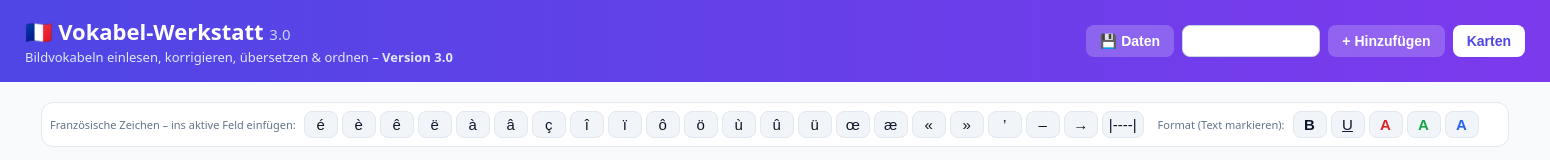
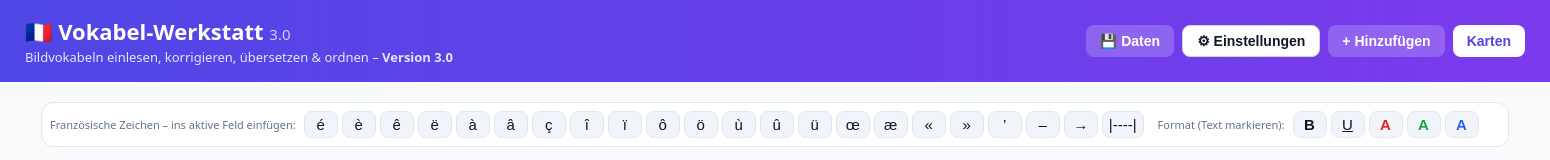
Before and after one commit to ulrikeorso-svg/vokabel-werkstatt, an Electron app: page index.html in a window 1550 px wide. Shown: the top 160 px of the page. Drawn offline with Linux system fonts and the light colour scheme; no server answers.

Commit message:
Update index.html

```diff
--- a/index.html
+++ b/index.html
@@ -177,7 +177,7 @@
       .feld-label { font-size: var(--vw-labelschrift, 12px); }
       .vok-titel { font-size: var(--vw-labelschrift, 12px); }
       .vw-einst-knopf {
-        cursor: pointer; border: 1px solid #cbd5e1; background: #fff;
+        cursor: pointer; border: 1px solid #cbd5e1; background: #fff; color: #0f172a;;
         border-radius: 8px; padding: 7px 14px; font-size: 14px;
       }
       .vw-einst-knopf:hover { background: #f1f5f9; }
```
